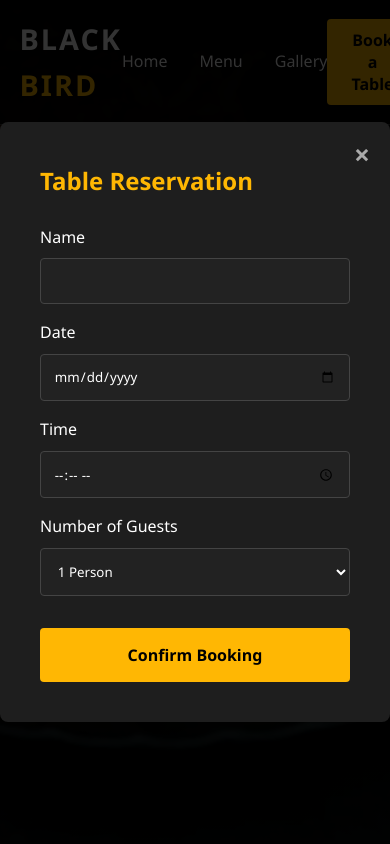
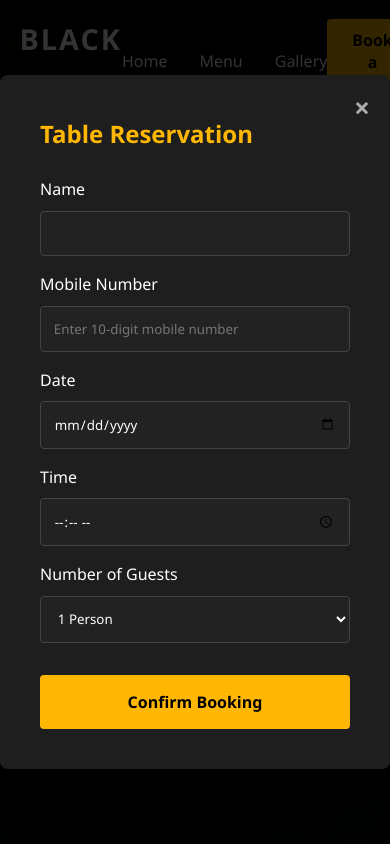
Before and after one commit to mailappay/blackbird-vellore, a plain HTML site: page index.html in a window 390 px wide. Both pictures are taken after a click on the button "Book a Table". Shown: the top 844 px of the page. Drawn offline with Linux system fonts and the light colour scheme.

Commit message:
Update index.html added phone number

```diff
--- a/index.html
+++ b/index.html
@@ -318,6 +318,10 @@
                     <label for="name">Name</label>
                     <input type="text" id="name" required>
                 </div>
+<div class="form-group">
+    <label for="phone">Mobile Number</label>
+    <input type="tel" id="phone" pattern="[0-9]{10}" placeholder="Enter 10-digit mobile number" required>
+</div>
                 <div class="form-group">
                     <label for="date">Date</label>
                     <input type="date" id="date" required>
```
